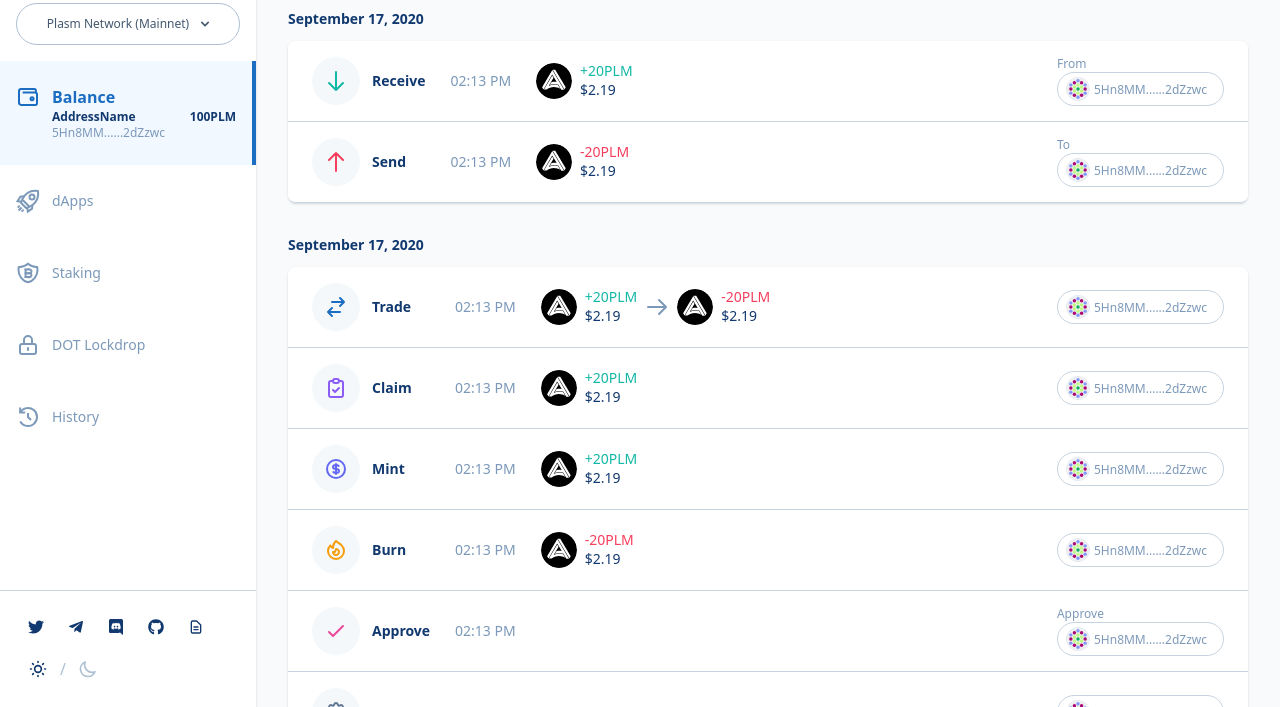
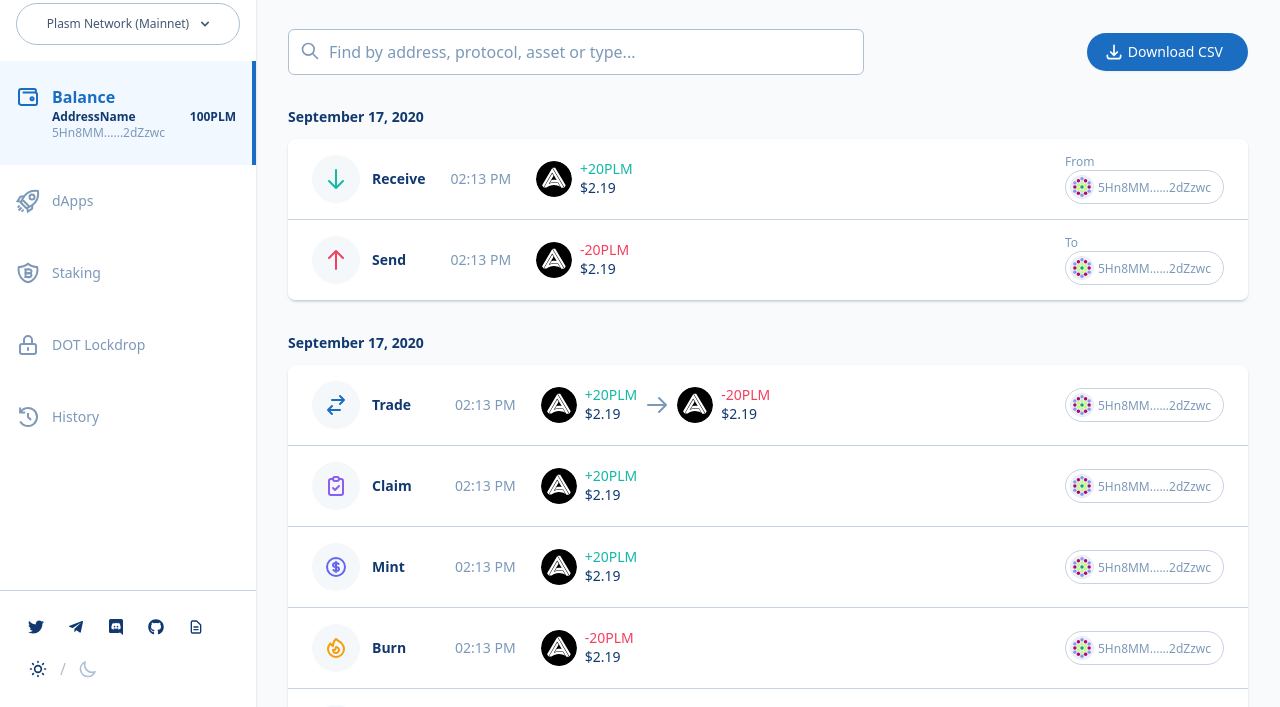
Before and after one commit to ayumitk/plasm-app-ui, a website: page src/ejs/history.ejs in a window 1280 px wide. Shown: the part 93-800 px from the top of the page. Drawn offline with nearby package versions, Linux system fonts and the light colour scheme; files that its build step writes are made by us from their sources; files whose address does not match are found by name.

Commit message:
added the search input form and CSV download button to the history page

```diff
--- a/src/ejs/components/history/_table-item.ejs
+++ b/src/ejs/components/history/_table-item.ejs
@@ -1,4 +1,4 @@
-<tr class="text-sm">
+<tr class="text-sm hover:bg-gray-50 dark:hover:bg-darkGray-700">
   <td class="px-3 sm:px-6 py-3 sm:py-4 whitespace-nowrap">
     <div class="flex items-center">
       <% if (type==='receive' ) { %>
@@ -148,7 +148,7 @@
           <p class="text-gray-500 dark:text-darkGray-400">Approve</p>
           <% } %>
             <div
-              class="inline-flex items-center rounded-full border border-gray-200 dark:border-darkGray-600 pl-2 pr-4 py-1">
+              class="inline-flex items-center rounded-full border border-gray-200 dark:border-darkGray-500 pl-1 pr-3 py-1">
               <div class="h-6 w-6 rounded-full overflow-hidden border border-gray-100 mr-1">
                 <svg class="h-full w-full" viewBox="0 0 64 64">
                   <circle cx="32" cy="32" fill="#eee" r="32"></circle>
--- a/src/ejs/history.ejs
+++ b/src/ejs/history.ejs
@@ -31,6 +31,31 @@
                 <div class="flex justify-between">
                   <h1 class="text-2xl font-extrabold text-blue-900 dark:text-white mb-2">History</h1>
                   <%- include('./components/common/_address-change'); -%>
+                </div>
+
+                <div class="sm:flex justify-between items-center my-8">
+                  <div class="flex-1 relative mb-2 sm:mb-0">
+                    <input type="text" name="search" placeholder="Find by address, protocol, asset or type..."
+                      class="max-w-xl w-full block border border-gray-300 dark:border-darkGray-500 dark:bg-darkGray-800 focus:ring-blue-500 focus:border-blue-500 border-gray-300 rounded-md py-2.5 pl-10 pr-2.5 placeholder-gray-500 dark:placeholder-darkGray-500 text-blue-900 dark:text-darkGray-100 focus:outline-none ">
+                    <div class="absolute top-0 left-0 p-3">
+                      <svg class="w-5 h-5 text-gray-500 dark:text-darkGray-400" xmlns="http://www.w3.org/2000/svg"
+                        fill="none" viewBox="0 0 24 24" stroke="currentColor">
+                        <path stroke-linecap="round" stroke-linejoin="round" stroke-width="2"
+                          d="M21 21l-6-6m2-5a7 7 0 11-14 0 7 7 0 0114 0z" />
+                      </svg>
+                    </div>
+                  </div>
+                  <div class="sm:ml-4">
+                    <button type="button"
+                      class="inline-flex items-center pl-4 pr-6 py-2 border border-transparent text-sm font-medium rounded-full shadow-sm text-white bg-blue-500 hover:bg-blue-700 dark:hover:bg-blue-400 focus:outline-none focus:ring focus:ring-blue-100 dark:focus:ring-blue-400">
+                      <svg class="w-5 h-5 mr-1" xmlns="http://www.w3.org/2000/svg" fill="none" viewBox="0 0 24 24"
+                        stroke="currentColor">
+                        <path stroke-linecap="round" stroke-linejoin="round" stroke-width="2"
+                          d="M4 16v1a3 3 0 003 3h10a3 3 0 003-3v-1m-4-4l-4 4m0 0l-4-4m4 4V4" />
+                      </svg>
+                      Download CSV
+                    </button>
+                  </div>
                 </div>
 
                 <h2 class="text-blue-900 dark:text-white text-sm font-bold my-3">September 17, 2020</h2>
```
Also changed, not shown: docs/history.html.
